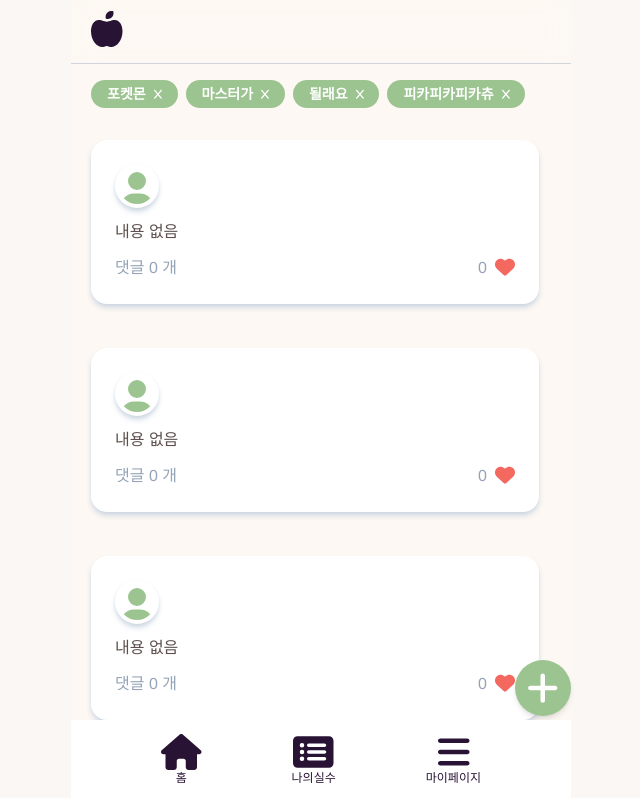
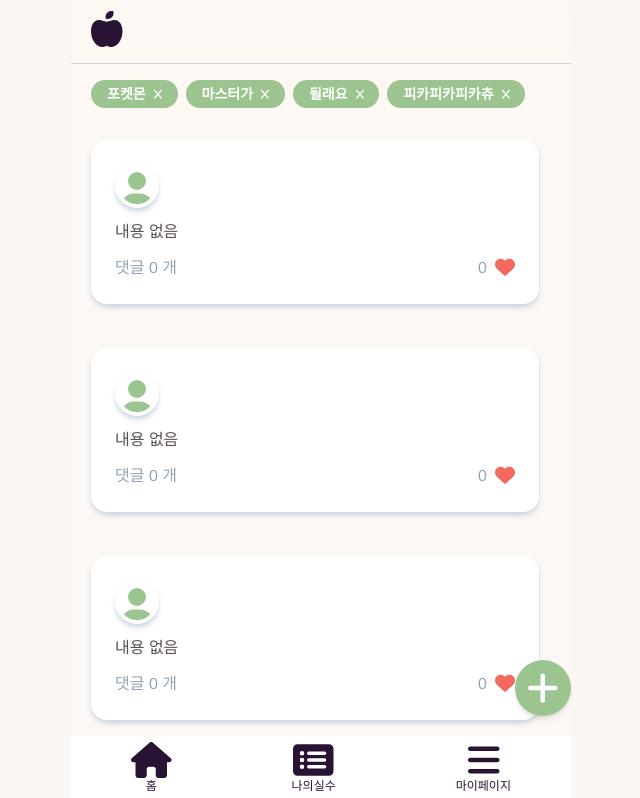
Before and after one commit to coding-union-kr/siltarae-fe, a Next.js app: page /personalMistake in a window 1280 px wide. Shown: the top 798 px of the page, without its empty margins (319-959 px from the left). Built offline with nearby package versions, Linux system fonts and the light colour scheme.

Commit message:
fix: NavBar 너비값 수정(max-width), 높이값 수정

```diff
--- a/components/NavBar.tsx
+++ b/components/NavBar.tsx
@@ -9,8 +9,8 @@ import React from "react";
 
 export default function NavBar() {
   return (
-    <section className="fixed bottom-0 h-[10vh] w-[500px] bg-white backdrop-blur-md">
-      <div className="h-full flex flex-row justify-evenly items-center">
+    <section className="fixed bottom-0 h-16 w-full max-w-[500px] bg-white backdrop-blur-md">
+      <div className="h-full flex flex-row justify-around items-center">
         <Link href="/" className="flex flex-col items-center">
           <FontAwesomeIcon icon={faHouse} size="2x" />
           <p className="text-xs">홈</p>
```
